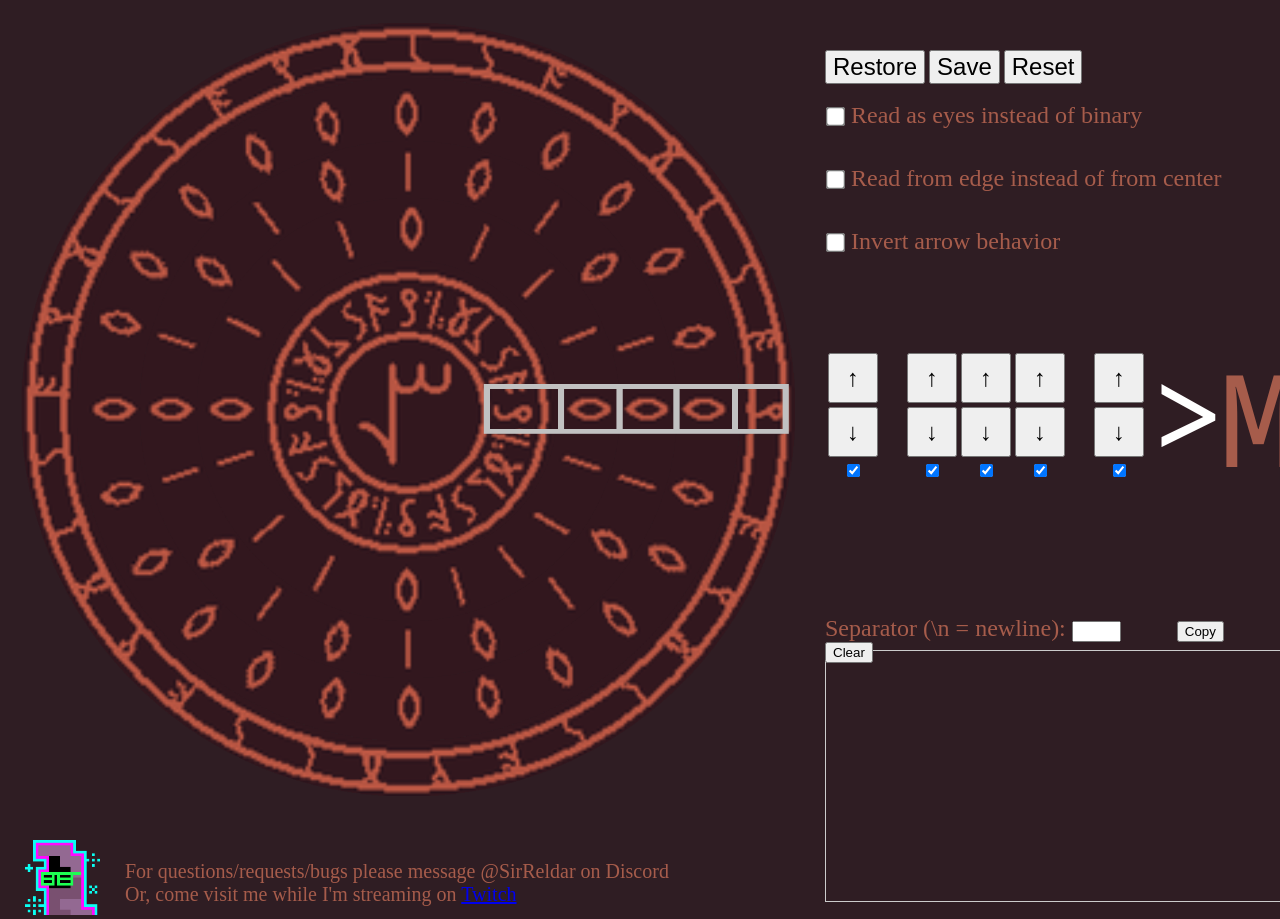
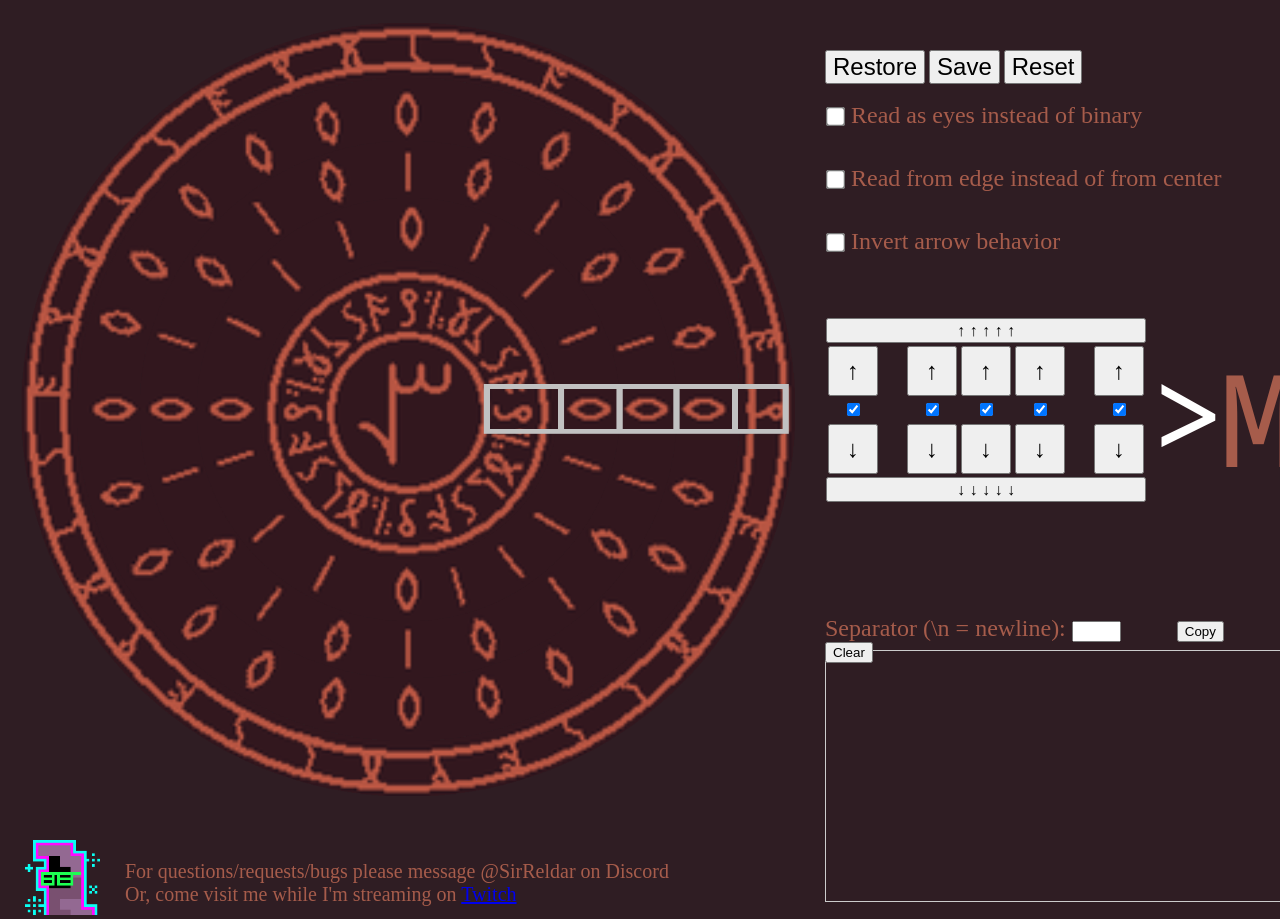
Before and after one commit to sirreldar/sirreldar.github.io, a plain HTML site: page index.html in a window 1280 px wide. Shown: the top 919 px of the page. Drawn offline with Linux system fonts and the light colour scheme.

Commit message:
Added "rotate all" buttons

```diff
--- a/index.html
+++ b/index.html
@@ -86,7 +86,7 @@ now would you?
 
 		.rotationButtons {
 			position: absolute;
-			top: 350px;
+			top: 318px;
 			left: 800px;
 		}
 		.currentDisplay {
@@ -158,6 +158,14 @@ now would you?
 			width: 50px;
 			height: 50px;
 		}
+		.longButton{
+			display: block;
+			margin-left: auto;
+			margin-right: auto;
+			width: 320px;
+			height: 25px;
+			text-align: center;
+		}
 
 	</style>
 </head>
@@ -195,7 +203,7 @@ now would you?
 	Rotation Buttons
 	-->
 	<div class="rotationButtons">
-
+		<button id="adu" style="text-align:center;" class="longButton" type="button"><font size="3">↑  ↑ ↑ ↑  ↑</font></button>
 		<table style="text-align:center;">
 			<tr>
 				<td style="width: 100px;"><button id="d4u" class="squareButton" type="button"><font size="5">↑</font></button></td>
@@ -206,6 +214,14 @@ now would you?
 			</tr>
 
 			<tr>
+				<td><input id="d4include" type="checkbox" onclick="recalculateOutput()" checked></td>
+				<td><input id="d3include" type="checkbox" onclick="recalculateOutput()" checked></td>
+				<td><input id="d2include" type="checkbox" onclick="recalculateOutput()" checked></td>
+				<td><input id="d1include" type="checkbox" onclick="recalculateOutput()" checked></td>
+				<td><input id="d0include" type="checkbox" onclick="recalculateOutput()" checked></td>
+			</tr>
+
+			<tr>
 				<td><button id="d4d" class="squareButton" type="button"><font size="5">↓</font></button></td>
 				<td><button id="d3d" class="squareButton" type="button"><font size="5">↓</font></button></td>
 				<td><button id="d2d" class="squareButton" type="button"><font size="5">↓</font></button></td>
@@ -213,14 +229,9 @@ now would you?
 				<td><button id="d0d" class="squareButton" type="button"><font size="5">↓</font></button></td>
 
 			</tr>
-			<tr>
-				<td><input id="d4include" type="checkbox" onclick="recalculateOutput()" checked></td>
-				<td><input id="d3include" type="checkbox" onclick="recalculateOutput()" checked></td>
-				<td><input id="d2include" type="checkbox" onclick="recalculateOutput()" checked></td>
-				<td><input id="d1include" type="checkbox" onclick="recalculateOutput()" checked></td>
-				<td><input id="d0include" type="checkbox" onclick="recalculateOutput()" checked></td>
-			</tr>
+
 		</table>
+		<button id="add" style="text-align:center;" class="longButton" type="button"><font size="3">↓  ↓ ↓ ↓  ↓</font></button>
 	</div>
 
 	<!--
--- a/script.js
+++ b/script.js
@@ -41,7 +41,9 @@ document.documentElement.style.setProperty('--d3r', '0');
 document.documentElement.style.setProperty('--d4r', '0');
 
 //add rotation button listeners
+
 //up buttons
+document.getElementById("adu").addEventListener("click", function() {rotateAll(-1)}, false);
 document.getElementById("d0u").addEventListener("click", function() {rotateDisk(0,-1)}, false);
 document.getElementById("d1u").addEventListener("click", function() {rotateDisk(1,-1)}, false);
 document.getElementById("d2u").addEventListener("click", function() {rotateDisk(2,-1)}, false);
@@ -49,6 +51,7 @@ document.getElementById("d3u").addEventListener("click", function() {rotateDisk(
 document.getElementById("d4u").addEventListener("click", function() {rotateDisk(4,-1)}, false);
 
 //down buttons
+document.getElementById("add").addEventListener("click", function() {rotateAll(1)}, false);
 document.getElementById("d0d").addEventListener("click", function() {rotateDisk(0,1)}, false);
 document.getElementById("d1d").addEventListener("click", function() {rotateDisk(1,1)}, false);
 document.getElementById("d2d").addEventListener("click", function() {rotateDisk(2,1)}, false);
@@ -56,7 +59,13 @@ document.getElementById("d3d").addEventListener("click", function() {rotateDisk(
 document.getElementById("d4d").addEventListener("click", function() {rotateDisk(4,1)}, false);
 
 
-
+function rotateAll(amount){
+	rotateDisk(0,amount);
+	rotateDisk(1,amount);
+	rotateDisk(2,amount);
+	rotateDisk(3,amount);
+	rotateDisk(4,amount);
+}
 
 
 function setDisk(d, position){
```
